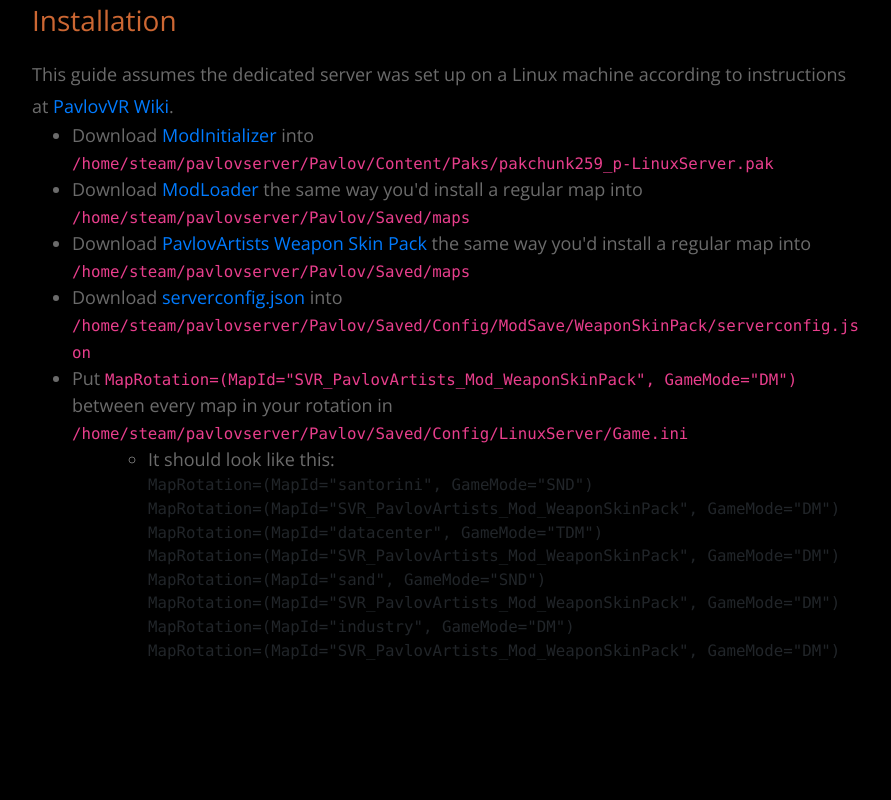
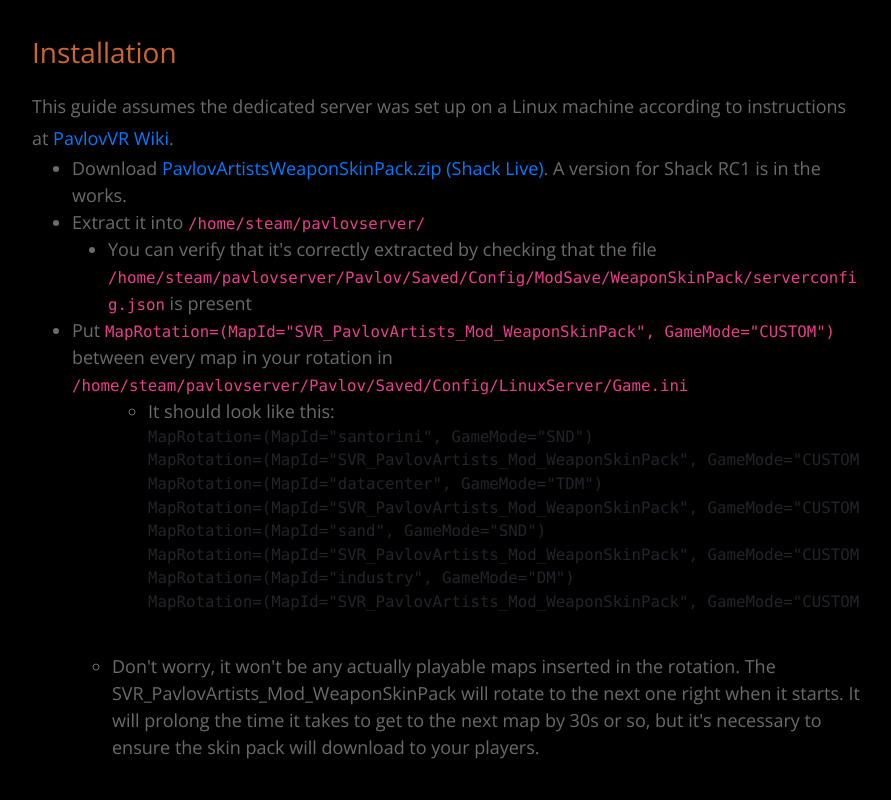
Before and after one commit to markyxl/markyxl.github.io, a plain HTML site: page pavlov/skinmod.html in a window 1280 px wide. Shown: the part 520-1320 px from the top of the page, without its empty margins (28-919 px from the left). Drawn offline with nearby package versions, Linux system fonts and the light colour scheme.

Commit message:
Download link for WeaponSkinMod

```diff
--- a/pavlov/skinmod.html
+++ b/pavlov/skinmod.html
@@ -33,7 +33,7 @@ https://templatemo.com/tm-530-mini-profile
                 </h3>
                 <p class="mb-0">
                   PavlovArtists Weapon Skin Pack is the first ever server and client mod that works across all maps released for Pavlov Shack. It gives the players a menu in which they can manage skins for their weapons. The skins are visible to other players and are applied to the weapon permanently until it despawns, so players can trade weapons and mags along with their skins, or steal them from their foes.<br/>
-                  TODO - extend desciprion
+                  The mod gets installed on players' headset when the map rotates, so first time joiners won't see the menu or the skins just yet.<br/>
                 </p>
               </div>
             </div>
@@ -47,24 +47,24 @@ https://templatemo.com/tm-530-mini-profile
                 <p class="mb-0">
                   This guide assumes the dedicated server was set up on a Linux machine according to instructions at <a href="http://wiki.pavlov-vr.com/index.php?title=Dedicated_server">PavlovVR Wiki</a>.
                   <ul>
-                    <li>Download <a href="#">ModInitializer</a> into <code>/home/steam/pavlovserver/Pavlov/Content/Paks/pakchunk259_p-LinuxServer.pak</code></li>
-                    <li>Download <a href="#">ModLoader</a> the same way you'd install a regular map into <code>/home/steam/pavlovserver/Pavlov/Saved/maps</code></li>
-                    <li>Download <a href="#">PavlovArtists Weapon Skin Pack</a> the same way you'd install a regular map into <code>/home/steam/pavlovserver/Pavlov/Saved/maps</code></li>
-                    <li>Download <a href="#">serverconfig.json</a> into <code>/home/steam/pavlovserver/Pavlov/Saved/Config/ModSave/WeaponSkinPack/serverconfig.json</code></li>
-                    <li>Put <code>MapRotation=(MapId="SVR_PavlovArtists_Mod_WeaponSkinPack", GameMode="DM")</code> between every map in your rotation in <code>/home/steam/pavlovserver/Pavlov/Saved/Config/LinuxServer/Game.ini</code></li>
+                    <li>Download <a href="https://docs.google.com/uc?export=download&id=18ba3h7fw7zyQI7ZnmogNpIqZv2oFNYI1">PavlovArtistsWeaponSkinPack.zip (Shack Live)</a>. A version for Shack RC1 is in the works.</li>
+                    <li>Extract it into <code>/home/steam/pavlovserver/</code></li>
+                      <li style="margin-left:2em">You can verify that it's correctly extracted by checking that the file <code>/home/steam/pavlovserver/Pavlov/Saved/Config/ModSave/WeaponSkinPack/serverconfig.json</code> is present</li>
+                    <li>Put <code>MapRotation=(MapId="SVR_PavlovArtists_Mod_WeaponSkinPack", GameMode="CUSTOM")</code> between every map in your rotation in <code>/home/steam/pavlovserver/Pavlov/Saved/Config/LinuxServer/Game.ini</code></li>
                     <ul>
                       <li style="margin-left:2em">It should look like this:
                         <pre>
 MapRotation=(MapId="santorini", GameMode="SND")
-MapRotation=(MapId="SVR_PavlovArtists_Mod_WeaponSkinPack", GameMode="DM")
+MapRotation=(MapId="SVR_PavlovArtists_Mod_WeaponSkinPack", GameMode="CUSTOM")
 MapRotation=(MapId="datacenter", GameMode="TDM")
-MapRotation=(MapId="SVR_PavlovArtists_Mod_WeaponSkinPack", GameMode="DM")
+MapRotation=(MapId="SVR_PavlovArtists_Mod_WeaponSkinPack", GameMode="CUSTOM")
 MapRotation=(MapId="sand", GameMode="SND")
-MapRotation=(MapId="SVR_PavlovArtists_Mod_WeaponSkinPack", GameMode="DM")
+MapRotation=(MapId="SVR_PavlovArtists_Mod_WeaponSkinPack", GameMode="CUSTOM")
 MapRotation=(MapId="industry", GameMode="DM")
-MapRotation=(MapId="SVR_PavlovArtists_Mod_WeaponSkinPack", GameMode="DM")
-                      </pre>
-                    </li>
+MapRotation=(MapId="SVR_PavlovArtists_Mod_WeaponSkinPack", GameMode="CUSTOM")
+                        </pre>
+                      </li>
+                      <li>Don't worry, it won't be any actually playable maps inserted in the rotation. The SVR_PavlovArtists_Mod_WeaponSkinPack will rotate to the next one right when it starts. It will prolong the time it takes to get to the next map by 30s or so, but it's necessary to ensure the skin pack will download to your players.</li>
                     </ul>
                   </ul>
                 </p>
```
